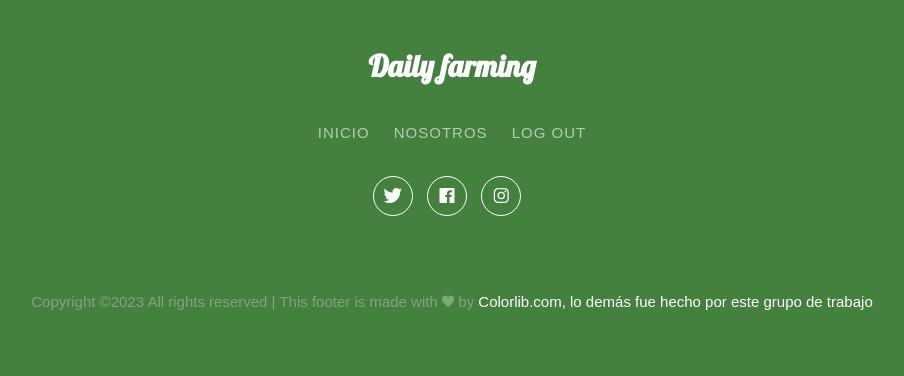
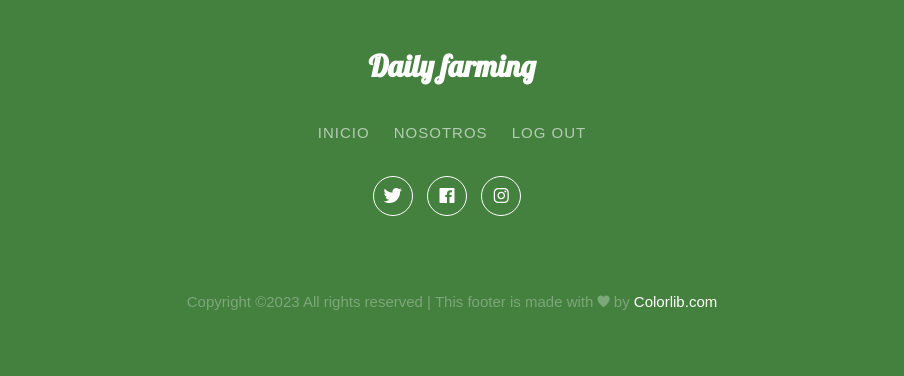
Before and after one commit to AstSamfa/daily-farming-v, a Django app: page / in a window 1280 px wide. Shown: the part 765-1141 px from the top of the page, without its empty margins (188-1092 px from the left). Run offline with Django 4.2, Linux system fonts and the light colour scheme; some libraries are stand-ins or nearby versions.

Commit message:
modificación footer

```diff
--- a/cultivos/templates/cultivos/index.html
+++ b/cultivos/templates/cultivos/index.html
@@ -103,7 +103,7 @@
 				<div class="row mt-5">
 					<div class="col-md-12 text-center">
 						<p class="copyright"><!-- Link back to Colorlib can't be removed. Template is licensed under CC BY 3.0. -->
-					  Copyright &copy;<script>document.write(new Date().getFullYear());</script> All rights reserved | This footer is made with <i class="ion-ios-heart" aria-hidden="true"></i> by <a href="https://colorlib.com" target="_blank">Colorlib.com, lo demás fue hecho por este grupo de trabajo</a>
+					  Copyright &copy;<script>document.write(new Date().getFullYear());</script> All rights reserved | This footer is made with <i class="ion-ios-heart" aria-hidden="true"></i> by <a href="https://colorlib.com" target="_blank">Colorlib.com</a>
 					  <!-- Link back to Colorlib can't be removed. Template is licensed under CC BY 3.0. --></p>
 					</div>
 				</div>
```
